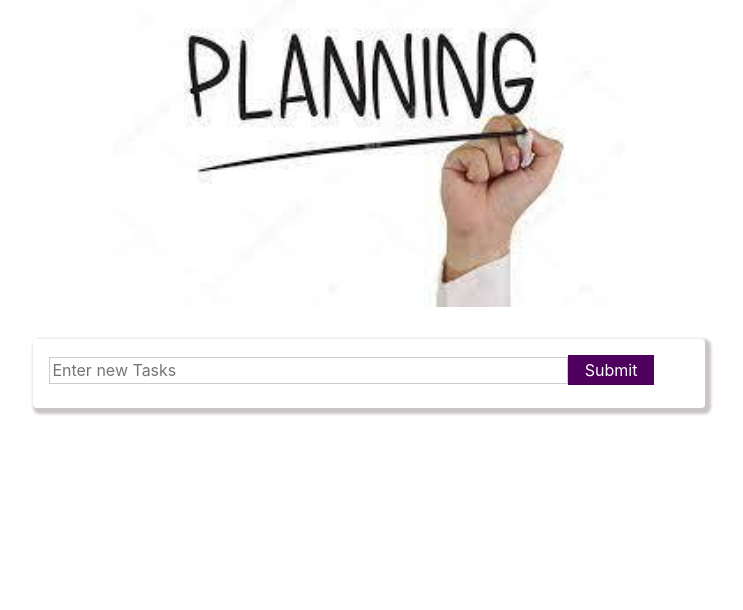
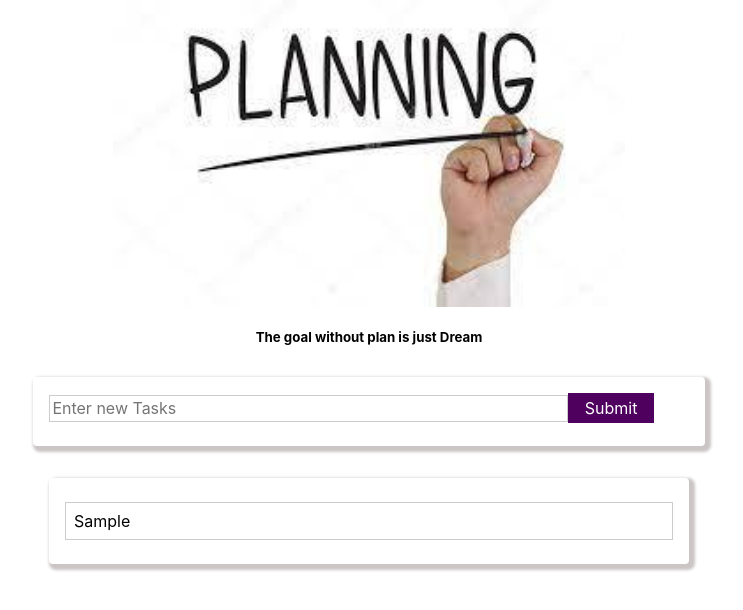
Before and after one commit to melika760/TodoList, a React (Create React App) app: page / in a window 1280 px wide. Both pictures are taken after typing "Sample" into the empty fields and a click on the button "Submit". Shown: the top 610 px of the page, without its empty margins (271-1014 px from the left). Built offline with nearby package versions, Linux system fonts and the light colour scheme.

Commit message:
add Tasks List

```diff
--- a/src/App.css
+++ b/src/App.css
@@ -4,3 +4,6 @@
     margin: auto;
     display:block;
 }
+.Unimage{
+    text-align: center;
+}
--- a/src/App.js
+++ b/src/App.js
@@ -1,13 +1,39 @@
+import React,{useState} from 'react';
 import './App.css';
+import TasksList from './Components/TasksList';
 import Majik from "./majik.jpg"
 import AddTasks from './Components/AddTasks';
 function App() {
-  return (
+  const[FreshTask,SetAddFreshTask]=useState([]);
+  const[Load,SetLoad]=useState(false)
+  function AddUserHandler(NewTask){
+    SetLoad(true)
+    SetAddFreshTask((prevFreshTask=>{
+      return[...prevFreshTask,{
+        name:NewTask,
+        id:Math.random().toString()
+      }]
+    }))
+  }
+if(Load){ return (
+  <div className="App">
+    <img src={Majik} alt="headerPic" className='Majik'/>
+    <h5 className='Unimage'>The goal without plan is just Dream</h5>
+  <AddTasks onAddUser={AddUserHandler}/>
+  <TasksList users={FreshTask}/>
+  </div>
+);}
+else{
+  return(
     <div className="App">
-      <img src={Majik} alt="headerPic" className='Majik'/>
-    <AddTasks/>
-    </div>
-  );
+    <img src={Majik} alt="headerPic" className='Majik'/>
+    <h5 className='Unimage'>The goal without plan is just Dream</h5>
+  <AddTasks onAddUser={AddUserHandler}/>
+  <p className='Unimage'>Please Add Your Tasks</p>
+  </div>
+  )
+}
+
 }
 
 export default App;
--- a/src/Components/AddTasks.js
+++ b/src/Components/AddTasks.js
@@ -6,9 +6,10 @@ export default function AddTasks(props){
     const[Tasks,SetTasks]=useState("")
     function SubmitHandler(event){
         event.preventDefault();
-        if(Tasks.trim()===0){
+        if(Tasks.trim().length===0){
             return;
         }
+        props.onAddUser(Tasks)
         SetTasks("")
     }
     function AddNewTasks(event){
--- /dev/null
+++ b/src/Components/TasksList.js
@@ -0,0 +1,14 @@
+import Card from "./UI/Card"
+import classes from "./TasksList.module.css"
+export default function TasksList(props){
+    console.log(props)
+    return(
+<Card className={classes.users}>
+           <ul>
+            {props.users.map(user=>{
+               return <li key={user.id}>{user.name}</li>
+            })}
+        </ul>
+</Card>
+    )
+}
--- /dev/null
+++ b/src/Components/TasksList.module.css
@@ -0,0 +1,16 @@
+.users {
+    margin: 2rem auto;
+    width: 90%;
+    max-width: 40rem;
+  }
+
+  .users ul {
+    list-style: none;
+    padding: 1rem;
+  }
+
+  .users li {
+    border: 1px solid #ccc;
+    margin: 0.5rem 0;
+    padding: 0.5rem;
+  }
```
